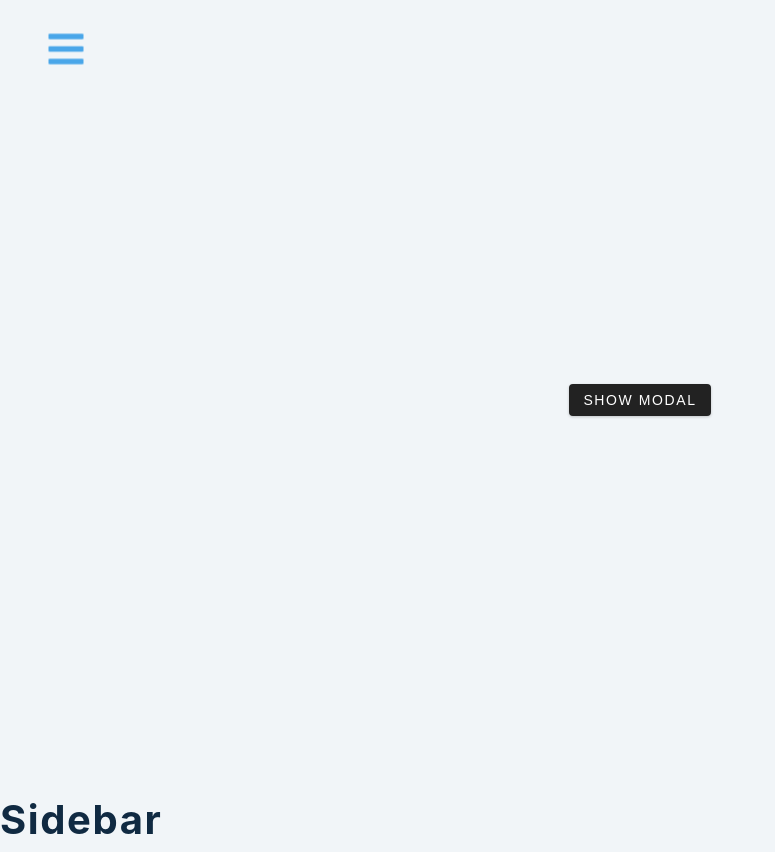
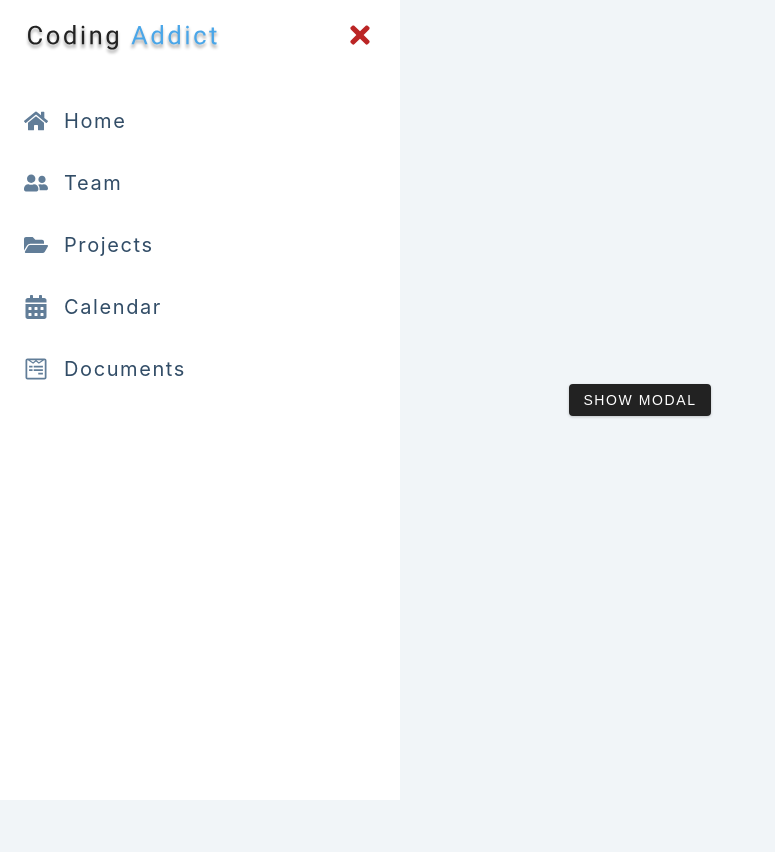
Before and after one commit to nfragiskatos/React-Sidebar_Modal, a React (Create React App) app: page / in a window 1280 px wide. Shown: the whole page, without its empty margins (0-775 px from the left). After the commit the page ends 800 px from the top, so only its background shows below. Built offline with nearby package versions, Linux system fonts and the light colour scheme.

Commit message:
Initial Sidebar implementation
- Added main container, logo and exit button.
- Added a list of links, dynamically created from the provided data

```diff
--- a/src/Sidebar.js
+++ b/src/Sidebar.js
@@ -1,10 +1,32 @@
-import React from 'react'
-import logo from './logo.svg'
-import { FaTimes } from 'react-icons/fa'
-import { social, links } from './data'
+import React from 'react';
+import logo from './logo.svg';
+import { FaTimes } from 'react-icons/fa';
+import { social, links } from './data';
 
 const Sidebar = () => {
-  return <h2>sidebar</h2>
-}
+	return (
+		<aside className={`sidebar show-sidebar`}>
+			<div className="sidebar-header">
+				<img src={logo} className="logo" alt="nfrag" />
+				<button className="close-btn">
+					<FaTimes />
+				</button>
+			</div>
+			<ul className="links">
+				{links.map((link) => {
+					const { id, url, text, icon } = link;
+					return (
+						<li key={id}>
+							<a href={url}>
+								{icon}
+								{text}
+							</a>
+						</li>
+					);
+				})}
+			</ul>
+		</aside>
+	);
+};
 
-export default Sidebar
+export default Sidebar;
```
